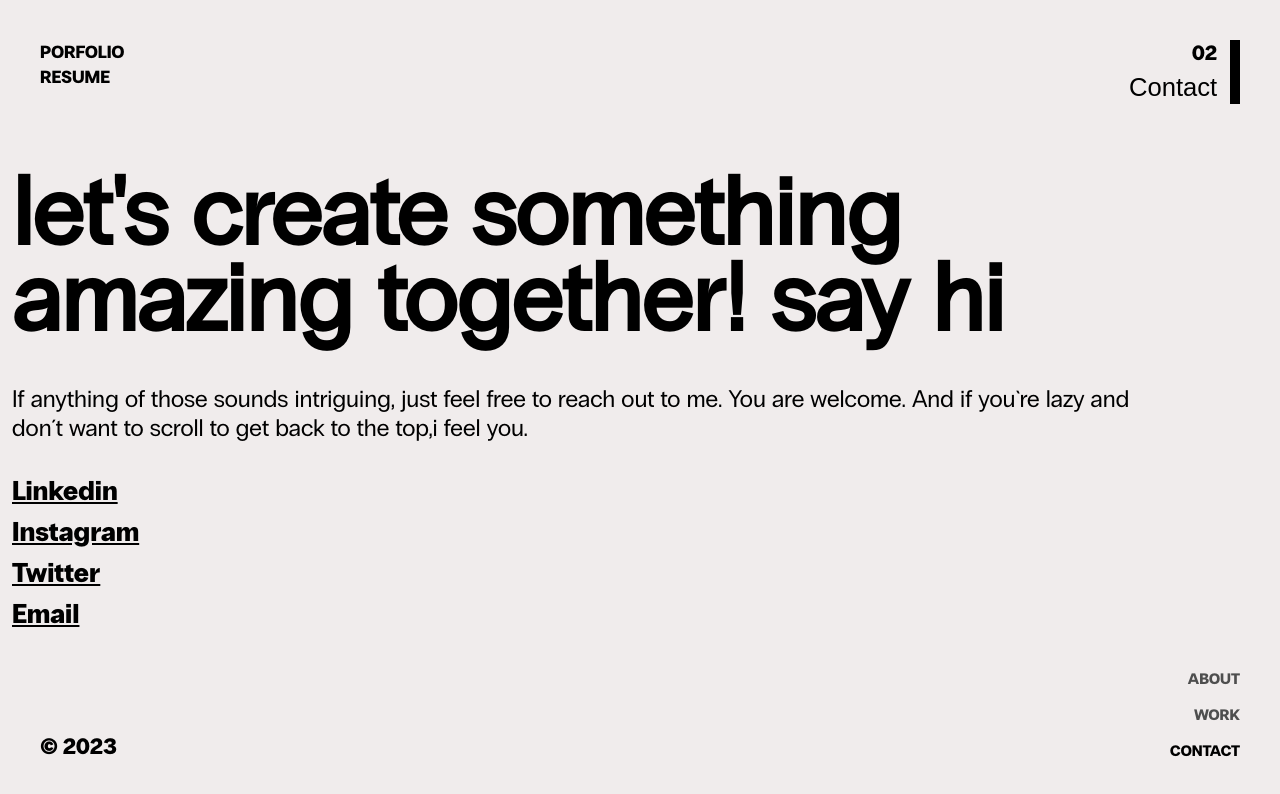
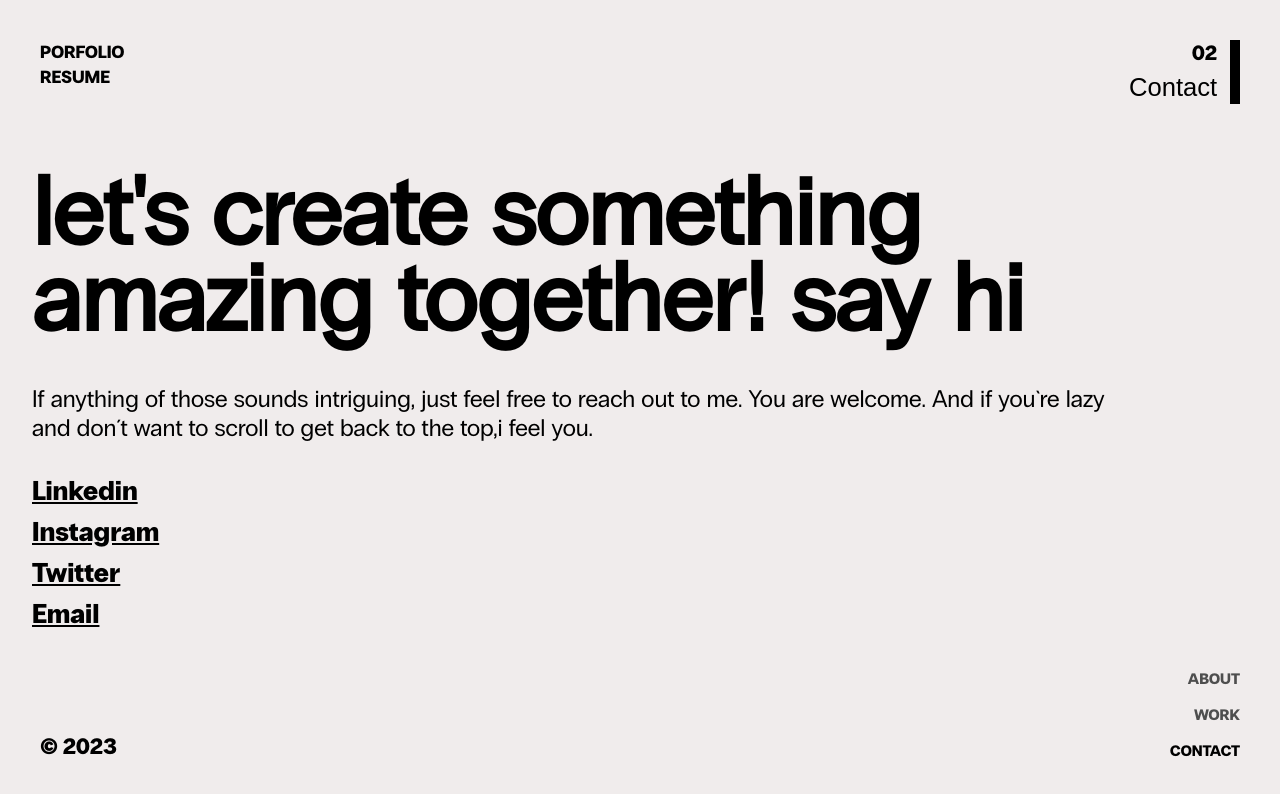
Before and after one commit to GabrielBorgess/s23portfolio, a React (Vite) app: page /contact in a window 1280 px wide. Shown: the top 794 px of the page. Built offline with nearby package versions, Linux system fonts and the light colour scheme; no server answers; a web font is replaced by a local one.

Commit message:
fix transitions

```diff
--- a/src/App.jsx
+++ b/src/App.jsx
@@ -25,7 +25,7 @@ function App() {
   const location = useLocation();
 
   return (
-    <AnimatePresence mode="wSait">
+    <AnimatePresence mode="wait">
         <Routes location={location} key={location.pathname}>
           {/* Routes */}
           <Route index element={<Root />} />
@@ -35,7 +35,7 @@ function App() {
           {/* 404 page */}
           <Route path="*" element={<Work />} />
         </Routes>
-      </AnimatePresence>
+    </AnimatePresence>
   )
 }
 
--- a/src/routes/contact/contact.scss
+++ b/src/routes/contact/contact.scss
@@ -1,17 +1,19 @@
 .contactContainer{
     width: 90%;
     align-items: center;
-
+    justify-content: center;
 
     h1{
         font-size: 8rem;
         margin: 20px;
+        padding-left: 20px;
         line-height: 90%;
         font-family: PPRadioGrotesk;
     }
 
     .content{
         margin: 20px;
+        padding-left: 20px;
         font-weight: 500;
         padding-top: 30px;
         padding-bottom: 25px;
@@ -21,6 +23,7 @@
 
     .links{
         display: flex;
+        padding-left: 20px;
         flex-direction: column;
         gap: 0.8rem;
         margin: 20px;
--- a/src/routes/work/work.jsx
+++ b/src/routes/work/work.jsx
@@ -7,9 +7,9 @@ import './work.scss'
 import { Link } from "react-router-dom";
 import { useEffect } from "react";
 import { gsap } from "gsap";
-import { motion } from "framer-motion";
+import { motion, AnimatePresence } from "framer-motion";
 
-const work = () => {
+const work = ({ isVisible }) => {
 
     useEffect(() => {
 
```
